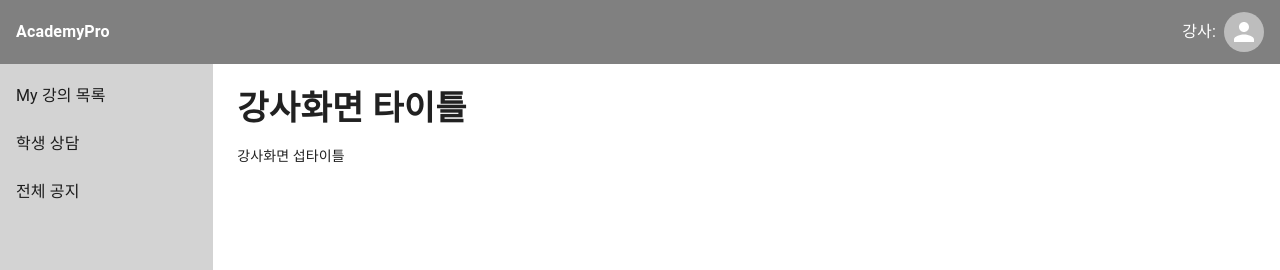
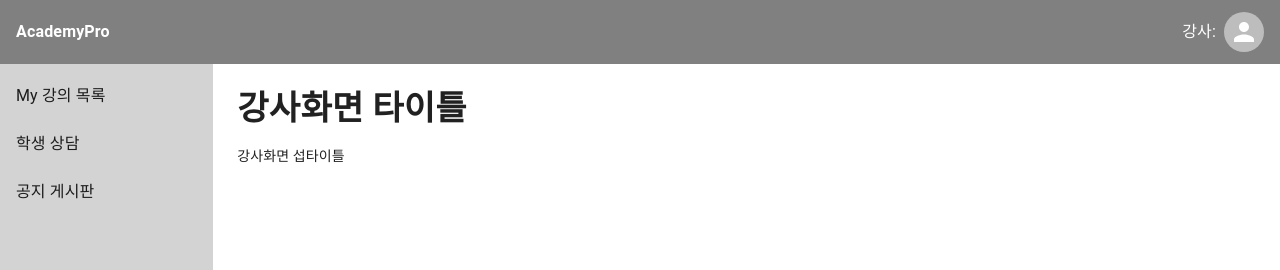
Before and after one commit to Academy-Diary/AcademyDiary_WEB, a React (Vite) app: page /teacher in a window 1280 px wide. Shown: the top 270 px of the page. Built offline with nearby package versions, Linux system fonts and the light colour scheme; no server answers.

Commit message:
fix: 강사 사이드바 라우팅 수정

```diff
--- a/src/components/sidebar/teacherSidebar.jsx
+++ b/src/components/sidebar/teacherSidebar.jsx
@@ -5,9 +5,9 @@ import { useNavigate } from 'react-router-dom';
 export default function TeacherSidebar() {
   const navigate = useNavigate();
   const items = [
-    { name: 'My 강의 목록', link: '/teacher/#' },
-    { name: '학생 상담', link: '/teacher/#' },
-    { name: '전체 공지', link: '/teacher/#' },
+    { name: 'My 강의 목록', link: '/teacher/class' },
+    { name: '학생 상담', link: '/teacher/counseling' },
+    { name: '공지 게시판', link: '/teacher/notice' },
   ];
   return (
     <Box sx={{ backgroundColor: 'lightgrey', height: '100%' }}>
```
